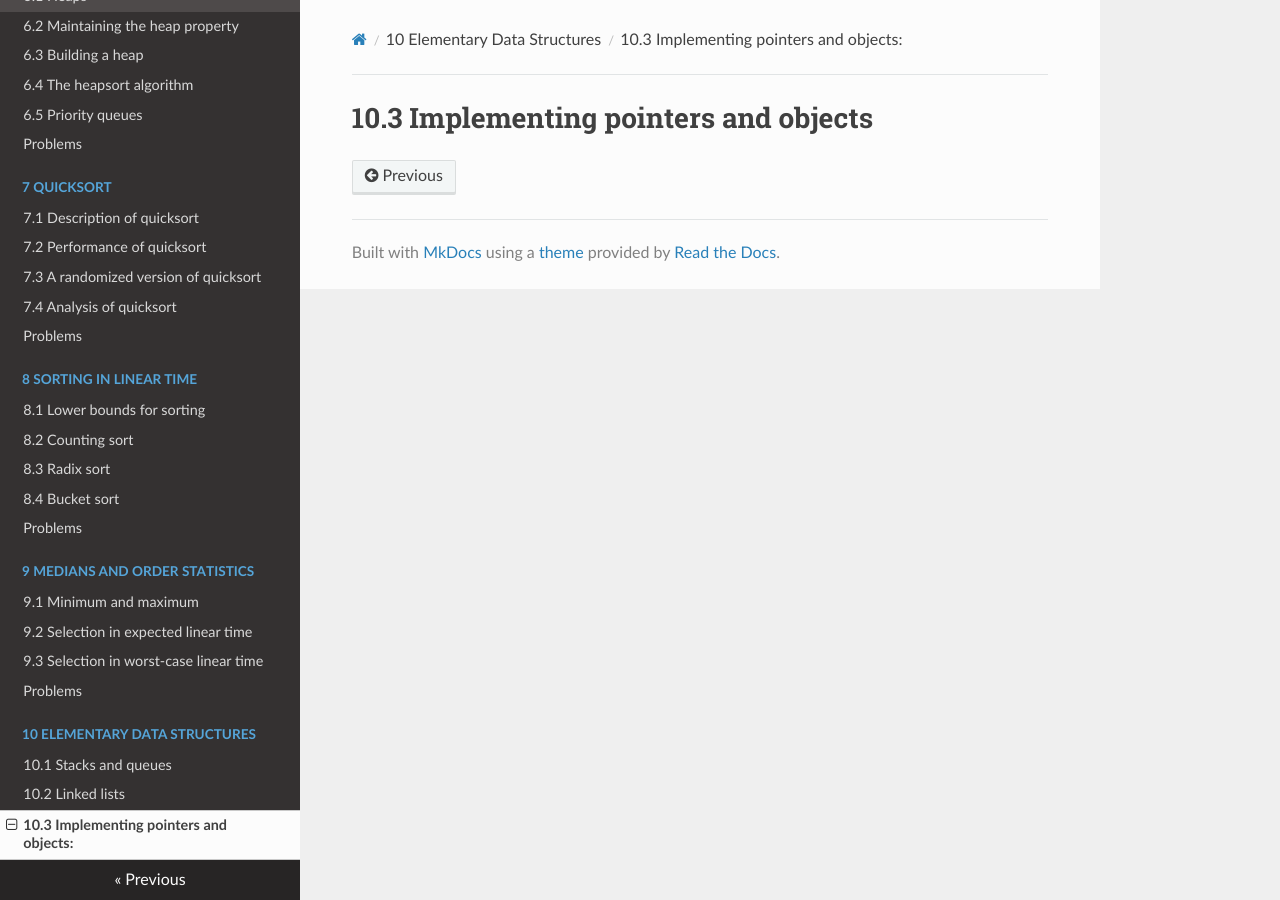
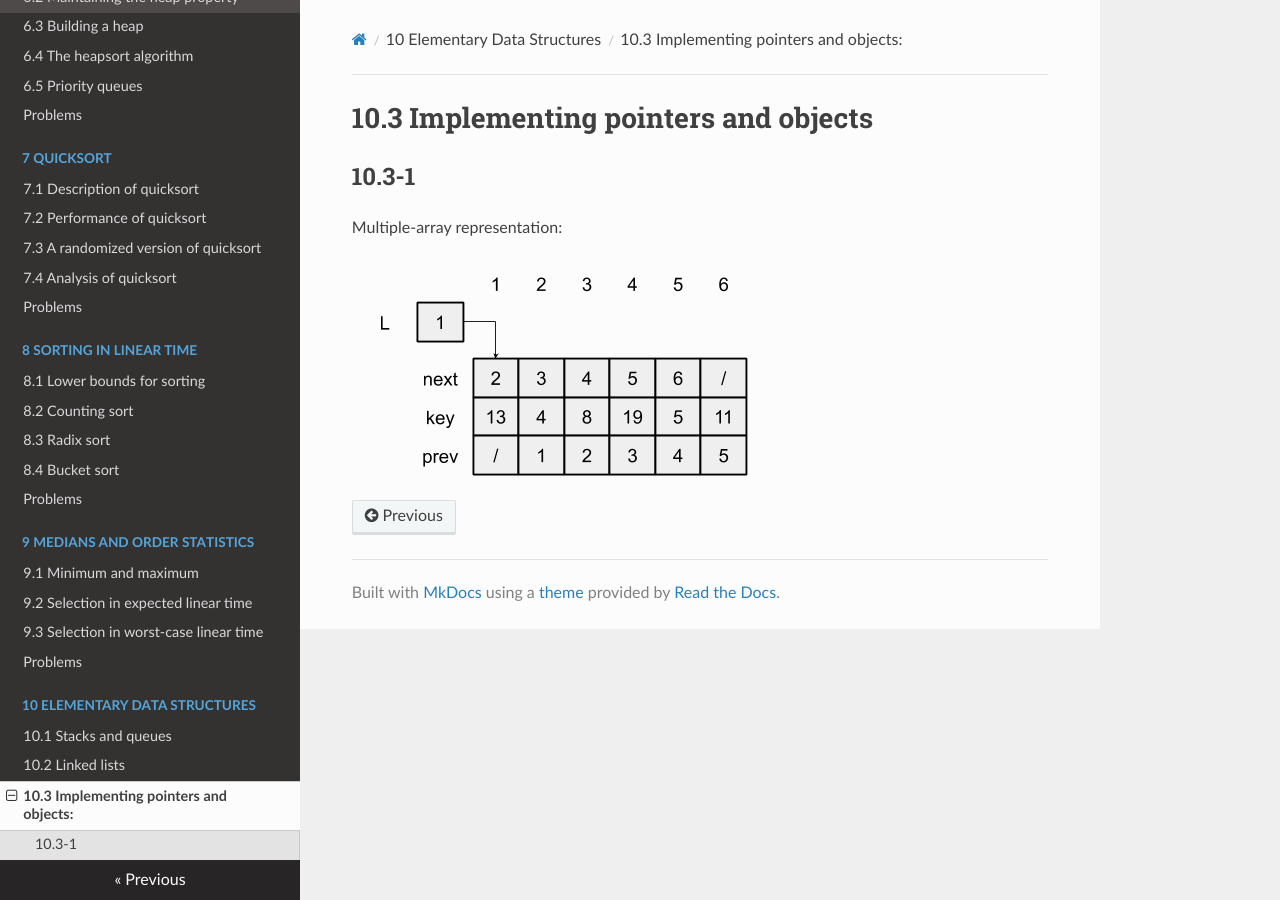
Before and after one commit to Frederick-S/Introduction-to-Algorithms-Notes, an MkDocs documentation site: the page built from docs/10-Elementary-Data-Structures/10.3-Implementing-pointers-and-objects.md, in a window 1280 px wide. Built offline with MkDocs 1.6.1, drawn with Linux system fonts in a browser that asks for light colours; nearby versions of some CDN libraries.

Commit message:
10.3-1: add multiple-array representation

```diff
--- a/docs/10-Elementary-Data-Structures/10.3-Implementing-pointers-and-objects.md
+++ b/docs/10-Elementary-Data-Structures/10.3-Implementing-pointers-and-objects.md
@@ -1 +1,5 @@
 # 10.3 Implementing pointers and objects
+## 10.3-1
+Multiple-array representation:
+
+![Alt text](./10.3-1-a.png)
```
Also changed, not shown: docs/10-Elementary-Data-Structures/10.3-1-a.png (added).
